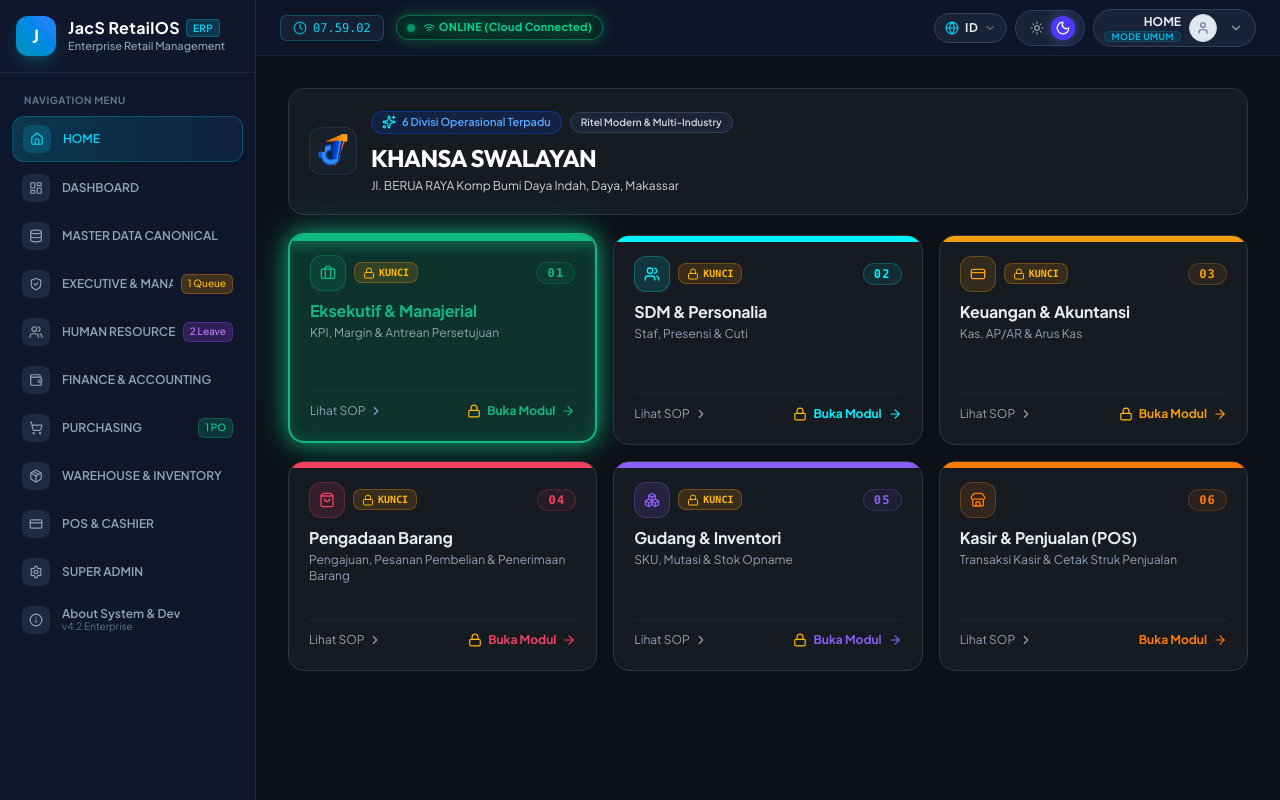
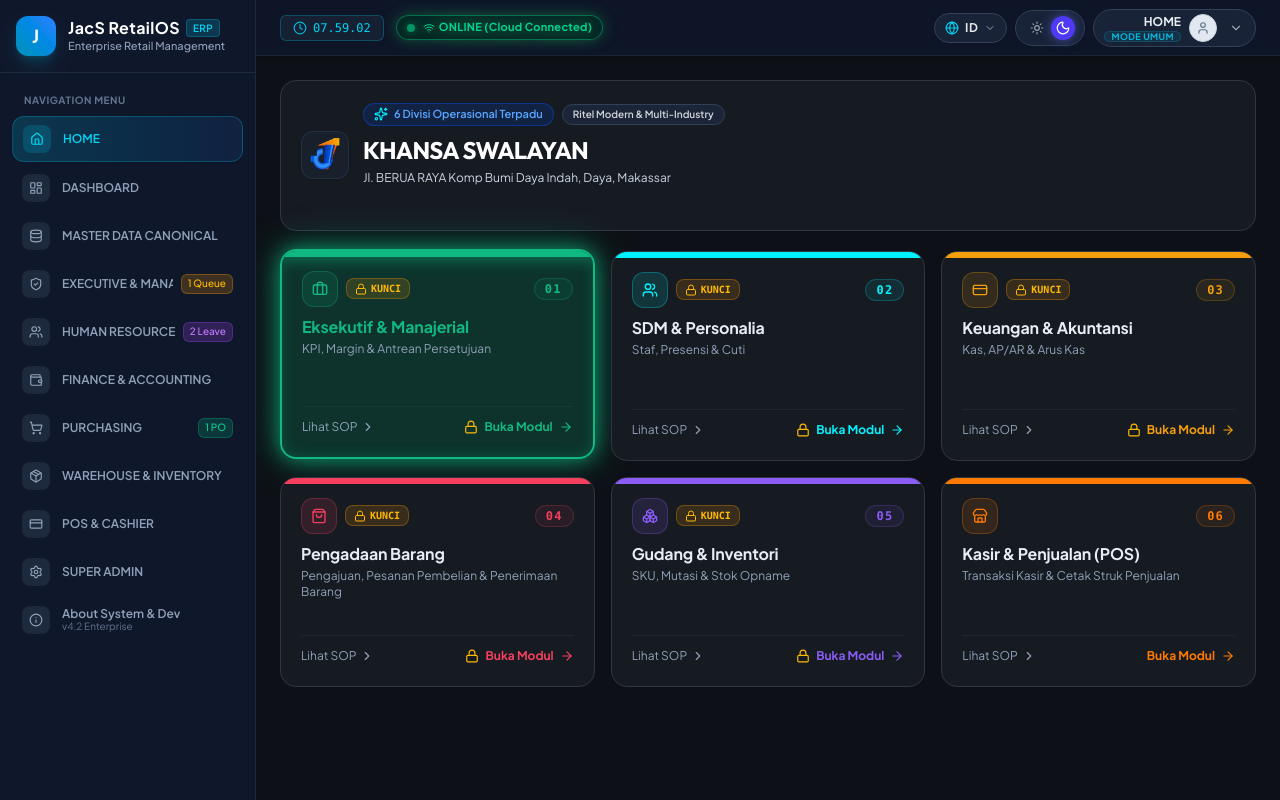
Before and after one commit to jacksmile1288-cmd/jacs-retailos-erp, a React (Vite) app: page / in a window 1280 px wide. Built offline with nearby package versions, Linux system fonts and the light colour scheme.

Commit message:
fix: resolve sidebar overlap and enforce symmetrical 6-card grid

```diff
--- a/src/App.tsx
+++ b/src/App.tsx
@@ -61,7 +61,7 @@ const AppContent: React.FC = () => {
       {/* Kontainer Konten Kanan: Fleksibel, melebar penuh, dan scroll mandiri */}
       <div className="flex-1 min-w-0 flex flex-col h-full overflow-hidden">
         <Topbar />
-        <main className="flex-1 min-w-0 overflow-y-auto p-4 sm:p-6 lg:p-8">
+        <main className="flex-1 min-w-0 h-full overflow-y-auto overflow-x-hidden p-4 sm:p-6">
           {renderModule()}
         </main>
       </div>
--- a/src/components/home/HomeModule.tsx
+++ b/src/components/home/HomeModule.tsx
@@ -409,7 +409,7 @@ export const HomeModule: React.FC = () => {
                 >
                   {companyName}
                 </h1>
-                <p className={`text-xs font-normal mt-0.5 line-clamp-2 max-w-2xl ${
+                <p className={`text-xs font-normal mt-0.5 line-clamp-2 h-[2.5rem] max-w-2xl ${
                   isLight ? 'text-slate-600' : 'text-slate-300'
                 }`}>
                   {companyAddress}
@@ -515,7 +515,7 @@ export const HomeModule: React.FC = () => {
                   >
                     {divisionInfo.name}
                   </h3>
-                  <p className="text-xs text-slate-400 leading-snug line-clamp-2 h-[2.5rem]">
+                  <p className="text-xs text-slate-400 leading-snug line-clamp-2 h-[2.5rem] h-[2.5rem]">
                     {divisionInfo.sub}
                   </p>
                 </div>
```
